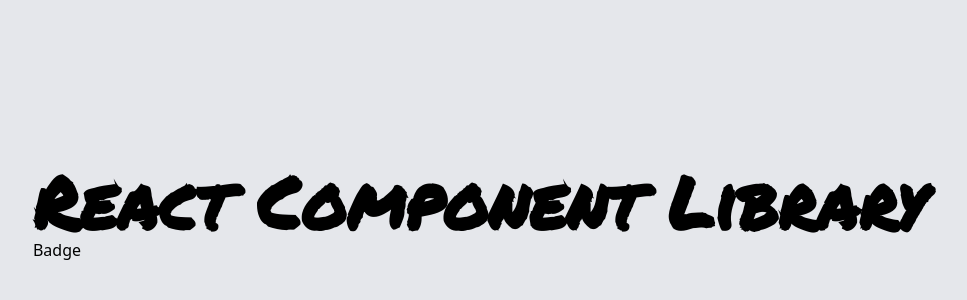
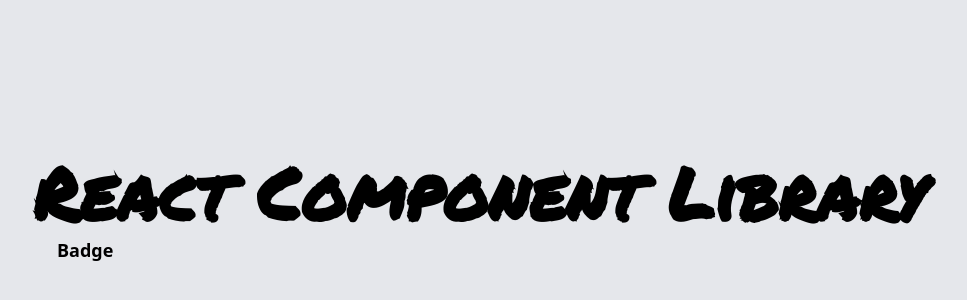
Before and after one commit to XenoMee/react-component-library, a React (Vite) app: page / in a window 1280 px wide. Shown: the part 186-486 px from the top of the page, without its empty margins (161-1128 px from the left). Built offline with nearby package versions, Linux system fonts and the light colour scheme.

Commit message:
add badge class to div element

```diff
--- a/src/Components/Badge.tsx
+++ b/src/Components/Badge.tsx
@@ -14,7 +14,7 @@ const Badge = ({ children, shape, color }: Badge) => {
     [`badge-${color}`]: color,
   });
 
-  return <div className={`${badgeClasses}`}>{children}</div>;
+  return <div className={`badge ${badgeClasses}`}>{children}</div>;
 };
 
 export default Badge;
```
